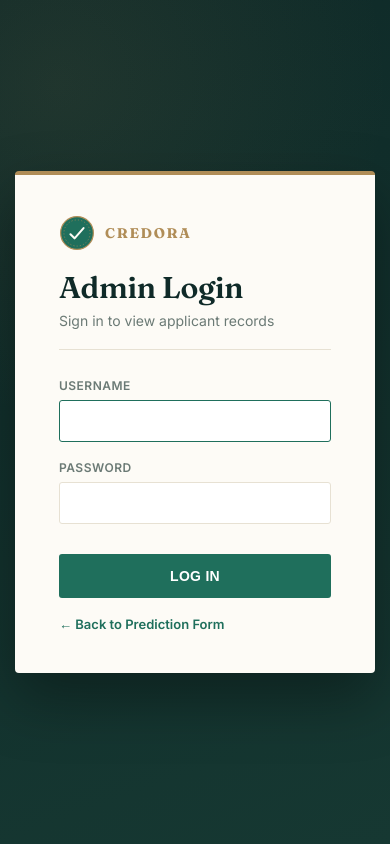
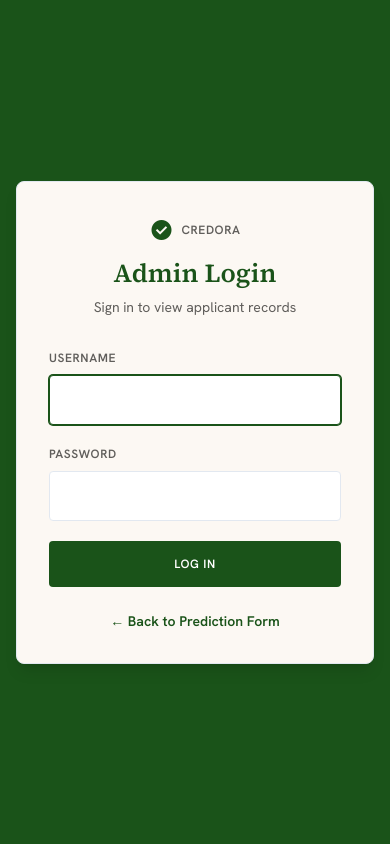
Before and after one commit to BaganJohnMark/loan-approval-system, a Flask app: page /login in a window 390 px wide. Run offline with Flask 3, Linux system fonts and the light colour scheme; parts of the project's set-up code (start-up, migrations or seed data) failed here and were passed over; some libraries are stand-ins or nearby versions.

Commit message:
Redesign login and insights pages, add staggered animations, mobile responsiveness

```diff
--- a/static/style.css
+++ b/static/style.css
@@ -249,3 +249,27 @@ tbody tr:hover { background: var(--emerald-bg); }
 
 .tag.approved { background: var(--emerald-bg); color: var(--emerald-dark); }
 .tag.rejected { background: var(--brick-bg); color: var(--brick); }
+
+/* ----- Mobile responsiveness ----- */
+@media (max-width: 480px) {
+    .card {
+        padding: 28px 20px;
+    }
+    h1 {
+        font-size: 24px;
+    }
+    .form-row {
+        flex-direction: column;
+        gap: 0;
+    }
+    table {
+        font-size: 12px;
+    }
+    th, td {
+        padding: 8px 10px;
+    }
+    .result-badge {
+        width: 100px;
+        height: 100px;
+        font-size: 12px;
+    }
--- a/templates/login.html
+++ b/templates/login.html
@@ -1,41 +1,55 @@
 <!DOCTYPE html>
-<html lang="en">
+<html class="light" lang="en">
 <head>
-    <meta charset="UTF-8">
-    <title>Admin Login</title>
-    <link rel="preconnect" href="https://fonts.googleapis.com">
-    <link rel="preconnect" href="https://fonts.gstatic.com" crossorigin>
-    <link href="https://fonts.googleapis.com/css2?family=Fraunces:opsz,wght@9..144,500;9..144,600;9..144,700&family=Inter:wght@400;500;600;700&family=IBM+Plex+Mono:wght@500;600&display=swap" rel="stylesheet">
-    <link rel="stylesheet" href="/static/style.css">
+<meta charset="utf-8"/>
+<meta content="width=device-width, initial-scale=1.0" name="viewport"/>
+<title>Admin Login - CREDORA</title>
+<script src="https://cdn.tailwindcss.com?plugins=forms,container-queries"></script>
+<link href="https://fonts.googleapis.com/css2?family=Material+Symbols+Outlined:wght,FILL@100..700,0..1&display=swap" rel="stylesheet"/>
+<link href="https://fonts.googleapis.com/css2?family=Hanken+Grotesk:wght@400;600&family=JetBrains+Mono:wght@500&family=Source+Serif+4:wght@600;700&display=swap" rel="stylesheet"/>
+<style>
+  body { font-family: 'Hanken Grotesk', sans-serif; }
+  .field-input {
+    width: 100%; background: #ffffff; border: 1px solid #E2E8F0; border-radius: 0.25rem;
+    padding: 0.75rem 1rem; font-family: 'JetBrains Mono', monospace; font-size: 14px;
+    color: #1e1b18; transition: border-color .15s, box-shadow .15s; outline: none;
+  }
+  .field-input:focus { border-color: #1A5319; box-shadow: 0 0 0 1px #1A5319; }
+  .field-label { font-size: 12px; font-weight: 600; letter-spacing: 0.05em; text-transform: uppercase; color: #605e5b; }
+  @keyframes fadeInUp { from { opacity: 0; transform: translateY(14px); } to { opacity: 1; transform: translateY(0); } }
+  .fade-in-card { opacity: 0; animation: fadeInUp 0.6s ease-out forwards; }
+</style>
 </head>
-<body>
-    <div class="container">
-        <div class="card">
-            <div class="brand-row">
-                <img src="/static/logo.svg" alt="Logo" width="36" height="36">
-                <span class="brand-name">CREDORA</span>
+<body class="bg-[#1A5319] min-h-screen flex items-center justify-center px-4 py-10">
+<div class="bg-[#FCF8F3] rounded-lg shadow-lg border border-[#E2E8F0] max-w-[420px] w-full p-8 md:p-10 fade-in-card">
+  <div class="flex items-center gap-2 mb-2 justify-center">
+    <span class="material-symbols-outlined text-[#1A5319] text-2xl" style="font-variation-settings: 'FILL' 1;">check_circle</span>
+    <span class="field-label">CREDORA</span>
   </div>
-            <h1>Admin Login</h1>
-            <p class="subtitle">Sign in to view applicant records</p>
+  <h1 class="font-semibold text-center mb-1" style="font-family:'Source Serif 4', serif; font-size:26px; color:#1A5319;">Admin Login</h1>
+  <p class="text-center text-[#605e5b] text-sm mb-8">Sign in to view applicant records</p>
 
   {% if error %}
-                <p style="color:#dc2626; margin-bottom:14px; font-size:14px;">{{ error }}</p>
+  <div class="bg-[#FBEAE2] border border-[#A5401F] text-[#A5401F] text-sm rounded px-4 py-3 mb-5 text-center">
+    {{ error }}
+  </div>
   {% endif %}
 
-            <form action="/login" method="POST">
-                <div class="form-group">
-                    <label>Username</label>
-                    <input type="text" name="username" required autofocus>
+  <form action="/login" method="POST" class="space-y-5">
+    <div class="flex flex-col gap-2">
+      <label class="field-label">Username</label>
+      <input class="field-input" type="text" name="username" required autofocus>
     </div>
-                <div class="form-group">
-                    <label>Password</label>
-                    <input type="password" name="password" required>
+    <div class="flex flex-col gap-2">
+      <label class="field-label">Password</label>
+      <input class="field-input" type="password" name="password" required>
     </div>
-                <button type="submit">Log In</button>
+    <button type="submit" class="w-full bg-[#1A5319] hover:bg-[#003b05] text-white field-label uppercase py-3.5 rounded transition-colors">
+      Log In
+    </button>
   </form>
 
-            <a class="records-link" href="/">← Back to Prediction Form</a>
-        </div>
+  <a href="/" class="block text-center mt-6 text-[#1A5319] hover:text-[#003b05] text-sm font-semibold">← Back to Prediction Form</a>
 </div>
 </body>
 </html>
```
Also changed, not shown: templates/insights.html (+37 -17 lines), templates/result.html (+11 -7 lines). Lines whose indentation alone changed are shown as unchanged.
